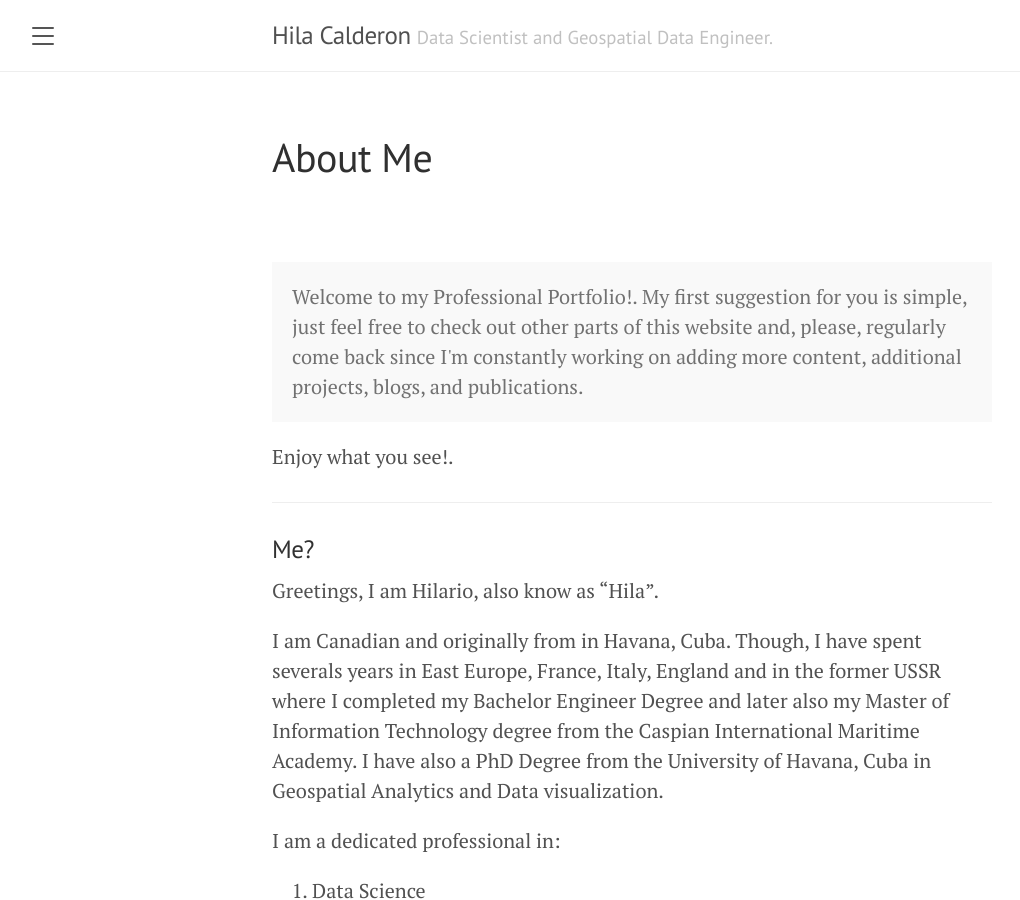
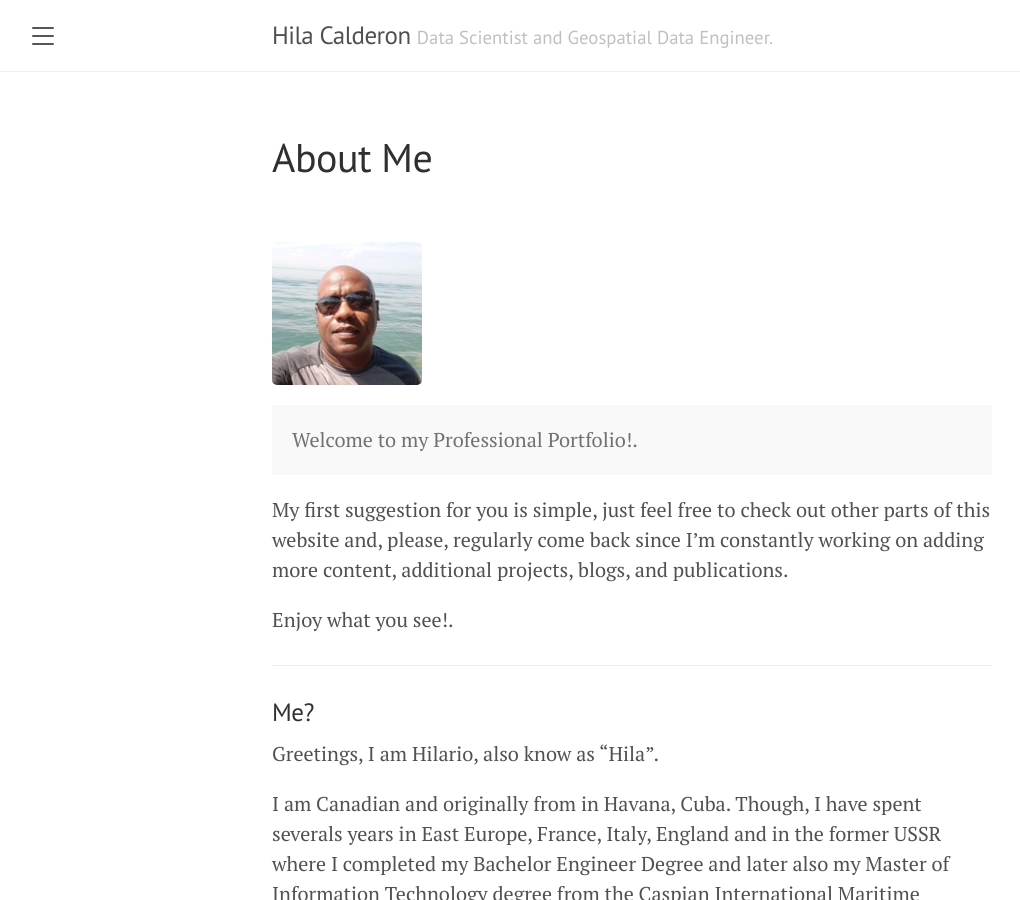
Before and after one commit to hicala/hicala.github.io, a Jekyll site: the page built from about.md, in a window 1280 px wide and 900 px high. Shown: the whole window, without its empty margins (8-1028 px from the left). Built offline with Jekyll 4.4.1, drawn with Linux system fonts in a browser that asks for light colours.

```diff
--- a/Resume.html
+++ b/Resume.html
@@ -5,7 +5,7 @@ subtitle: My professional journey in Data Science and Geoscience.
 ---
 
 <div class="embed-responsive embed-responsive-4by3" id="resume-frame">
-    <iframe src="https://drive.google.com/file/d/1ICGjVArDzScwGXdNIA0wydHMFMpyCKV2/preview" width=60% height=60%></iframe></div>
+    <iframe src="https://drive.google.com/file/d/1ICGjVArDzScwGXdNIA0wydHMFMpyCKV2/preview" width=100% height=100%></iframe></div>
 <div id="resume-download">
 <a href="https://drive.google.com/uc?export=download&id=1ICGjVArDzScwGXdNIA0wydHMFMpyCKV2" class="btn btn-primary">Download</a>
 </div>
--- a/_config.yml
+++ b/_config.yml
@@ -17,6 +17,7 @@ author:
   name:              Hila Calderon
   url:               https://twitter.com/lasgeotv
   email:             calderon.hila@gmail.com
+  gravatar_md5:      7e0994930c2d3cd53f9216a03144f456
 
 # Gems
 plugins:
--- a/about.md
+++ b/about.md
@@ -6,14 +6,14 @@ permalink: /about/
 ---
 <br>
 
- <img src="{{site.avatar}}" class="avatar-round"/>
+<img src="/public/biopic.jpg" class="avatar-round"/>
 
 <p class="message">
-  Welcome to my Professional Portfolio!.
+  Welcome to my Professional Portfolio!. </p>
 
-  My first suggestion for you is simple, just feel free to check out other parts of this website and, please, regularly come back since I'm constantly working on adding more content, additional projects, blogs, and publications. </p>
+  My first suggestion for you is simple, just feel free to check out other parts of this website and, please, regularly come back since I'm constantly working on adding more content, additional projects, blogs, and publications.
 
- <p> Enjoy what you see!.</p>
+ Enjoy what you see!.
 
 
 
```
Also changed, not shown: public/apple-touch-icon-precomposed.png, public/biopic.jpg (added), public/favicon.png (added).
